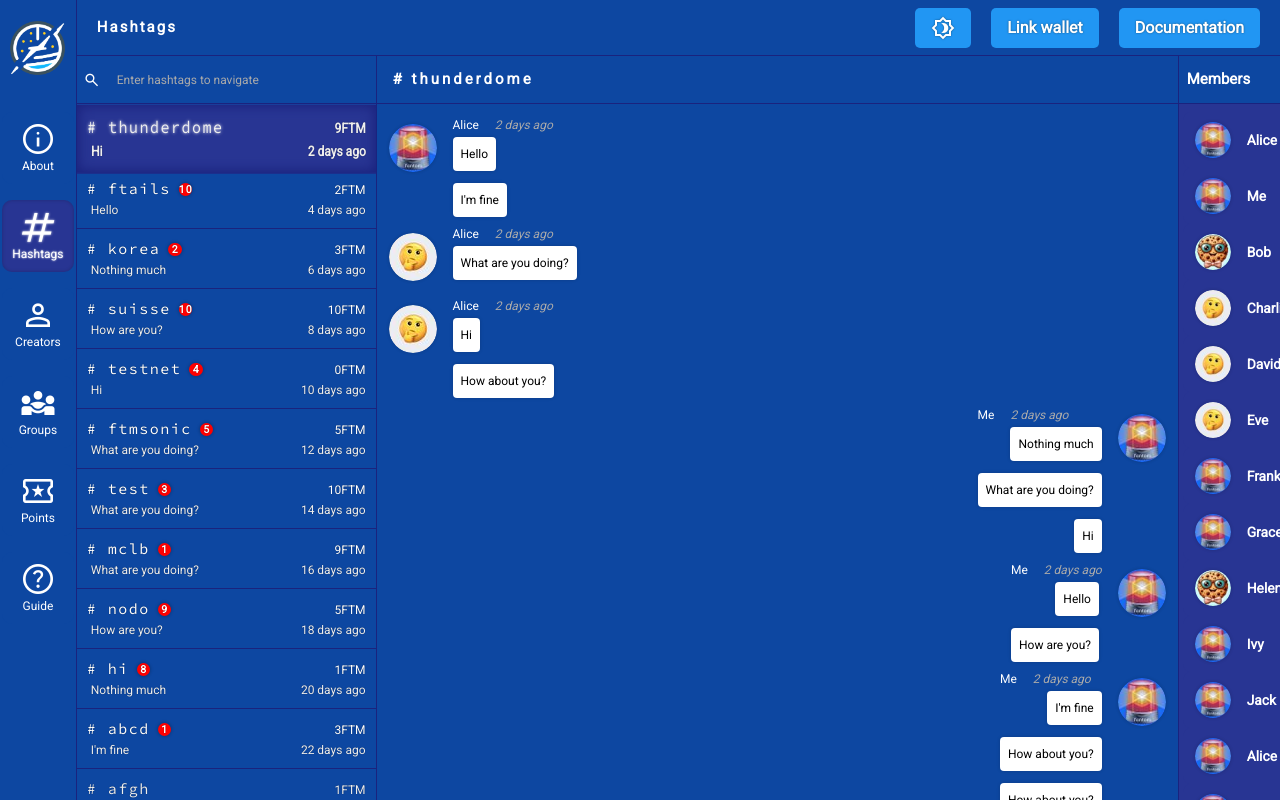
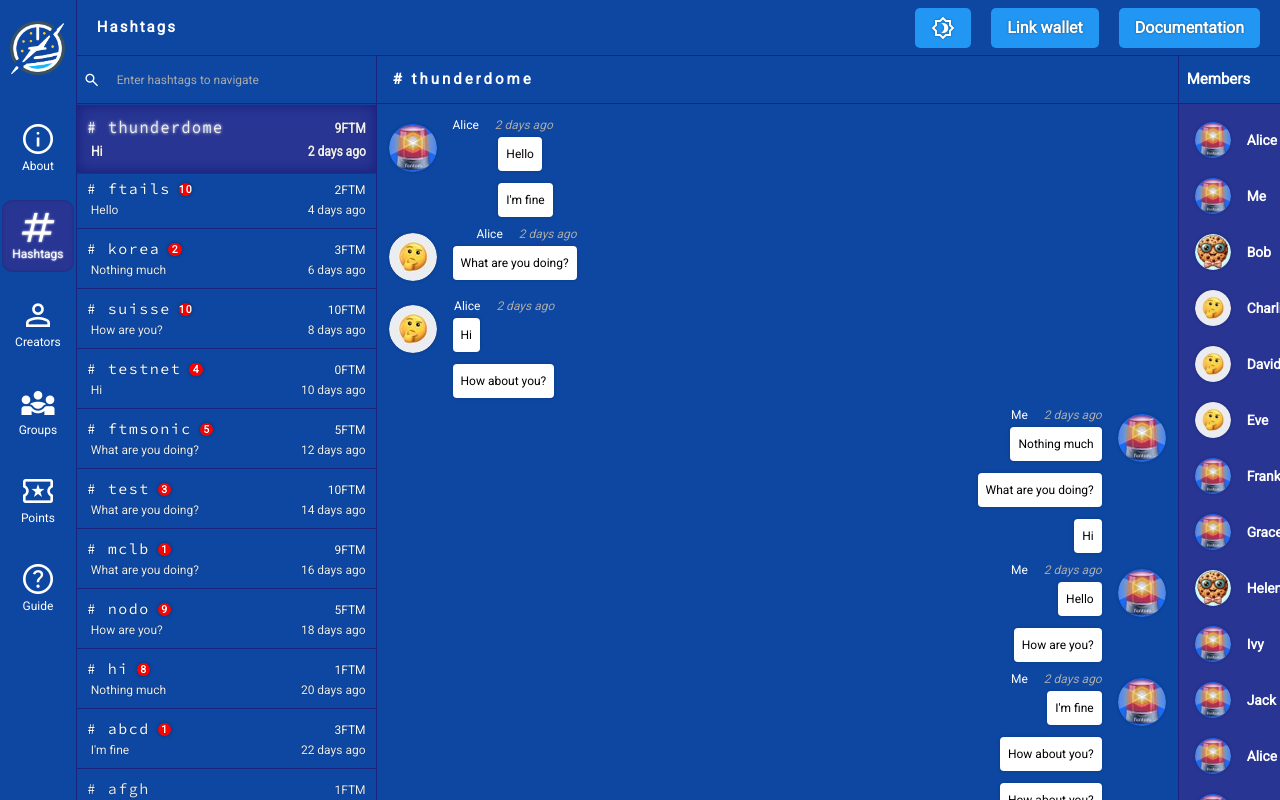
Before and after one commit to takosenpai2687/thunderdome-remastered, a Vue app: page /hashtags in a window 1280 px wide. Shown: the top 800 px of the page. Built offline with nearby package versions, Linux system fonts and the light colour scheme.

Commit message:
fix: chatbox align

```diff
--- a/src/pages/HashtagsPage.vue
+++ b/src/pages/HashtagsPage.vue
@@ -365,7 +365,7 @@ $members-width: 28rem;
                     .message-main {
                         display: flex;
                         flex-direction: column;
-                        align-items: flex-start;
+                        align-items: flex-end;
                         justify-content: flex-start;
                         gap: 3px;
 
```
